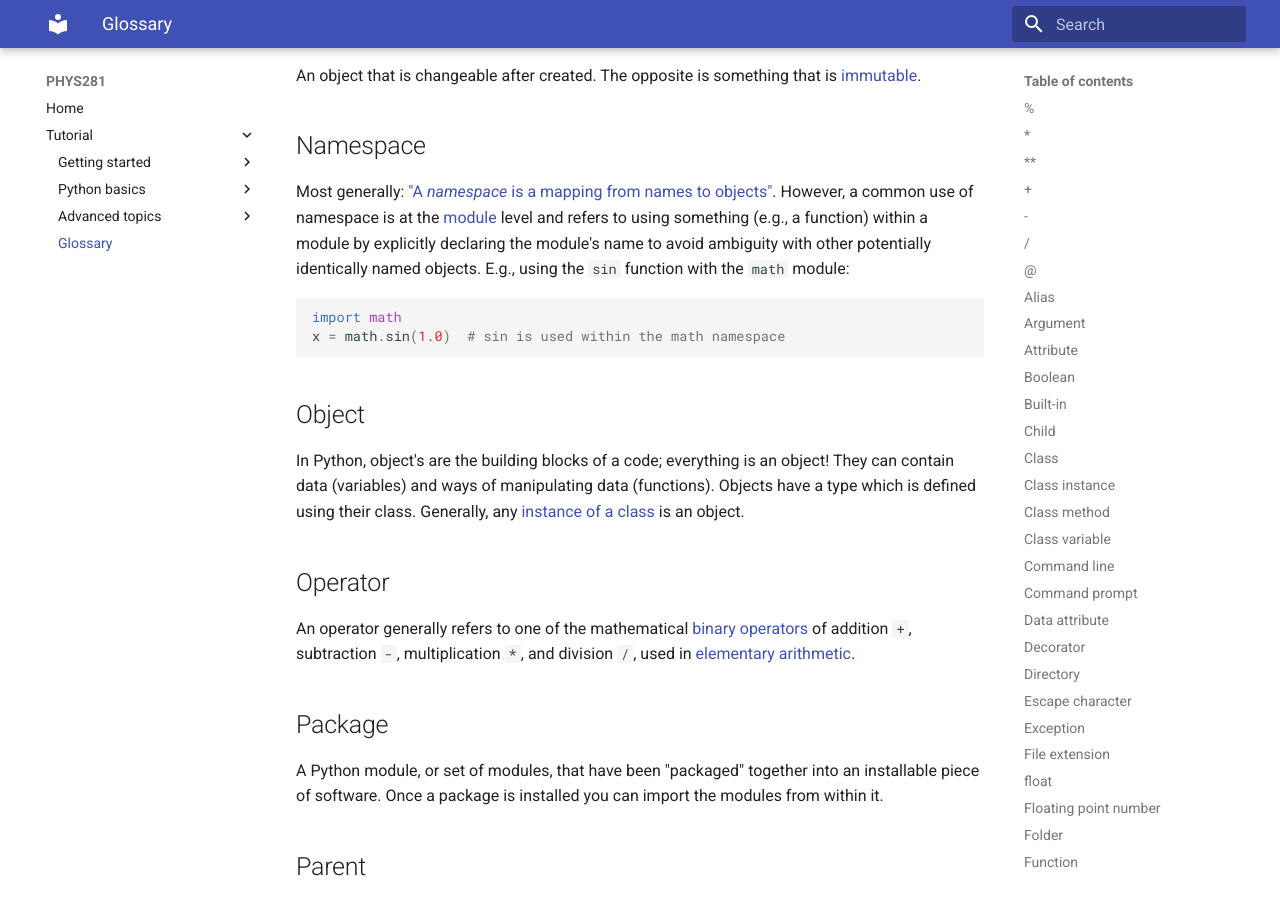
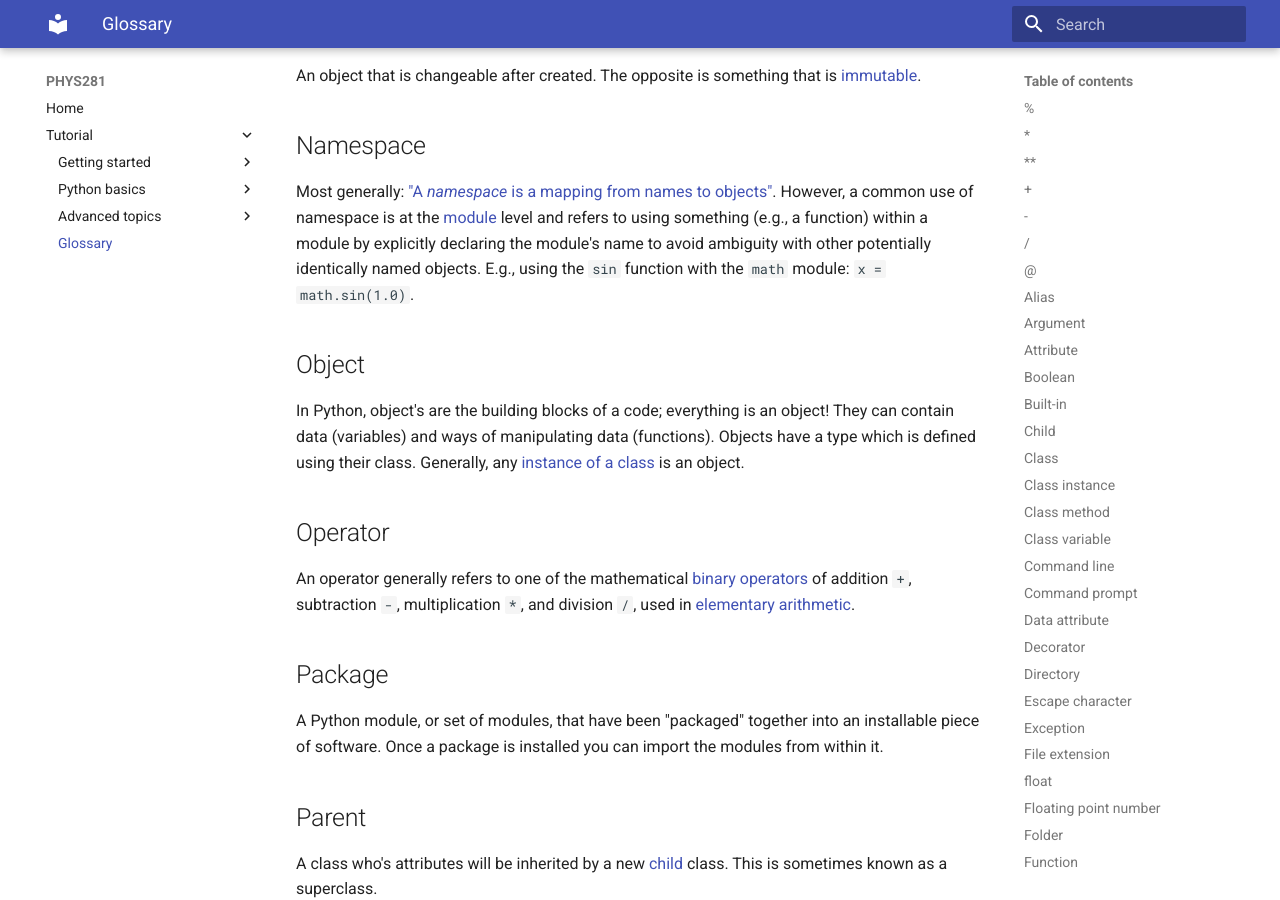
Before and after one commit to ndd21/PHYS281, an MkDocs documentation site: the page built from docs/glossary.md, in a window 1280 px wide and 900 px high, scrolled down 6228 px. Built offline with MkDocs 1.6.1 and Material for MkDocs 9.7.7, drawn with Linux system fonts in a browser that asks for light colours.

````diff
--- a/docs/glossary.md
+++ b/docs/glossary.md
@@ -240,12 +240,8 @@ Most generally: ["A _namespace_ is a mapping from names to
 objects"](https://docs.python.org/3/tutorial/classes.html#python-scopes-and-namespaces). However, a
 common use of namespace is at the [module](#module) level and refers to using something (e.g., a
 function) within a module by explicitly declaring the module's name to avoid ambiguity with other
-potentially identically named objects. E.g., using the `sin` function with the `math` module:
-
-```python
-import math
-x = math.sin(1.0)  # sin is used within the math namespace
-```
+potentially identically named objects. E.g., using the `sin` function with the `math` module: `x =
+math.sin(1.0)`.
 
 ## Object
 
--- a/mkdocs.yml
+++ b/mkdocs.yml
@@ -18,11 +18,11 @@ nav:
        - Using a terminal: 'demo-terminal.md'
        - The Python terminal: 'demo-python-terminal.md'
     - Python basics:
-       - Python scripts: 'demo-scripts.md'
-       - Importing modules: 'demo-importing-modules.md'
        - Basic data types: 'demo-data-types.md'
        - Compound data types: 'demo-compound-data-types.md'
        - Built-in functions: 'demo-built-in-functions.md'
+       - Python scripts: 'demo-scripts.md'
+       - Importing modules: 'demo-importing-modules.md'
        - Flow control: 'demo-flow-control.md'
        - Python functions: 'demo-functions.md'
        - Python classes: 'demo-classes.md'
````
Also changed, not shown: docs/demo-anaconda.md (+1 -1 lines).
